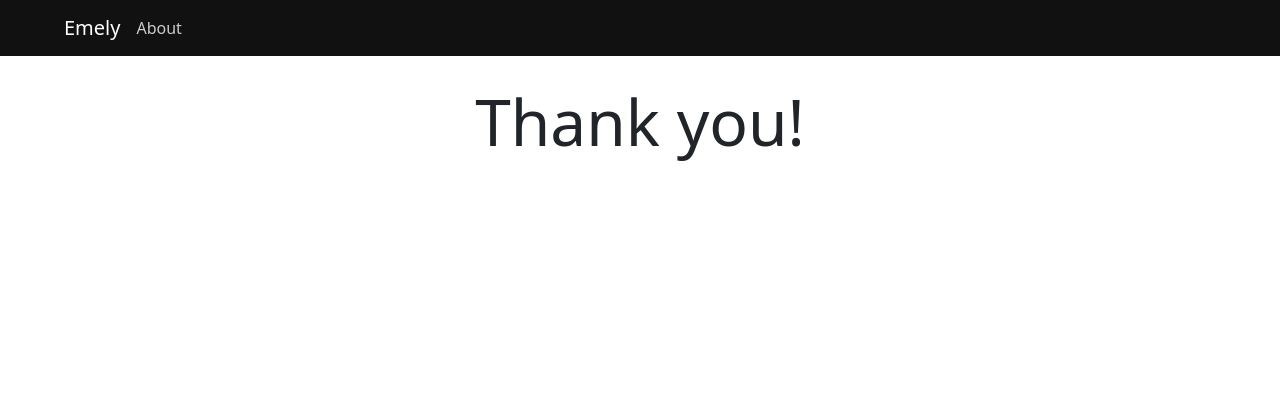
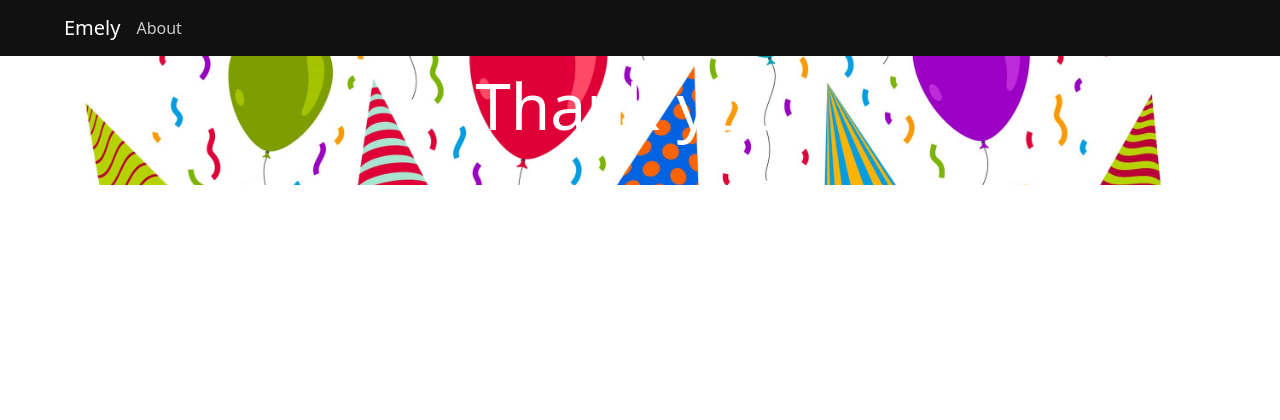
Before and after one commit to christopherlindberg1/Emely-data-gathering, a Flask app: page /thank-you/ in a window 1280 px wide. Shown: the top 420 px of the page. Run offline with Flask 2, Linux system fonts and the light colour scheme; some libraries are stand-ins or nearby versions.

Commit message:
Styled the thank you page

```diff
--- a/app/static/css/main.css
+++ b/app/static/css/main.css
@@ -110,7 +110,7 @@ nav.navbar > .container {
     min-height: calc(100vh - 56px);
 }
 
-#jumbotron-content {
+.jumbotron-content {
     padding: 2rem;
     background-color: rgba(0,0,0,0.7);
     border-radius: 1rem;
@@ -137,6 +137,23 @@ nav.navbar > .container {
     text-decoration: underline;
 }
 
+#section-thank-you {
+    background-image: url("./../images/processed/celebration-001.jpg");
+    background-repeat: no-repeat;
+    background-position: center;
+    background-size: cover;
+    padding: 1rem;
+    color: #fff;
+}
+
+#thank-you-container {
+    height: calc(100vh - 110px - 2rem);
+}
+
+#thank-you-container > .jumbotron-content {
+    background-color: rgba(0,0,0,0.7);
+
+}
 
 #footer {
     background-color: #111;
```
